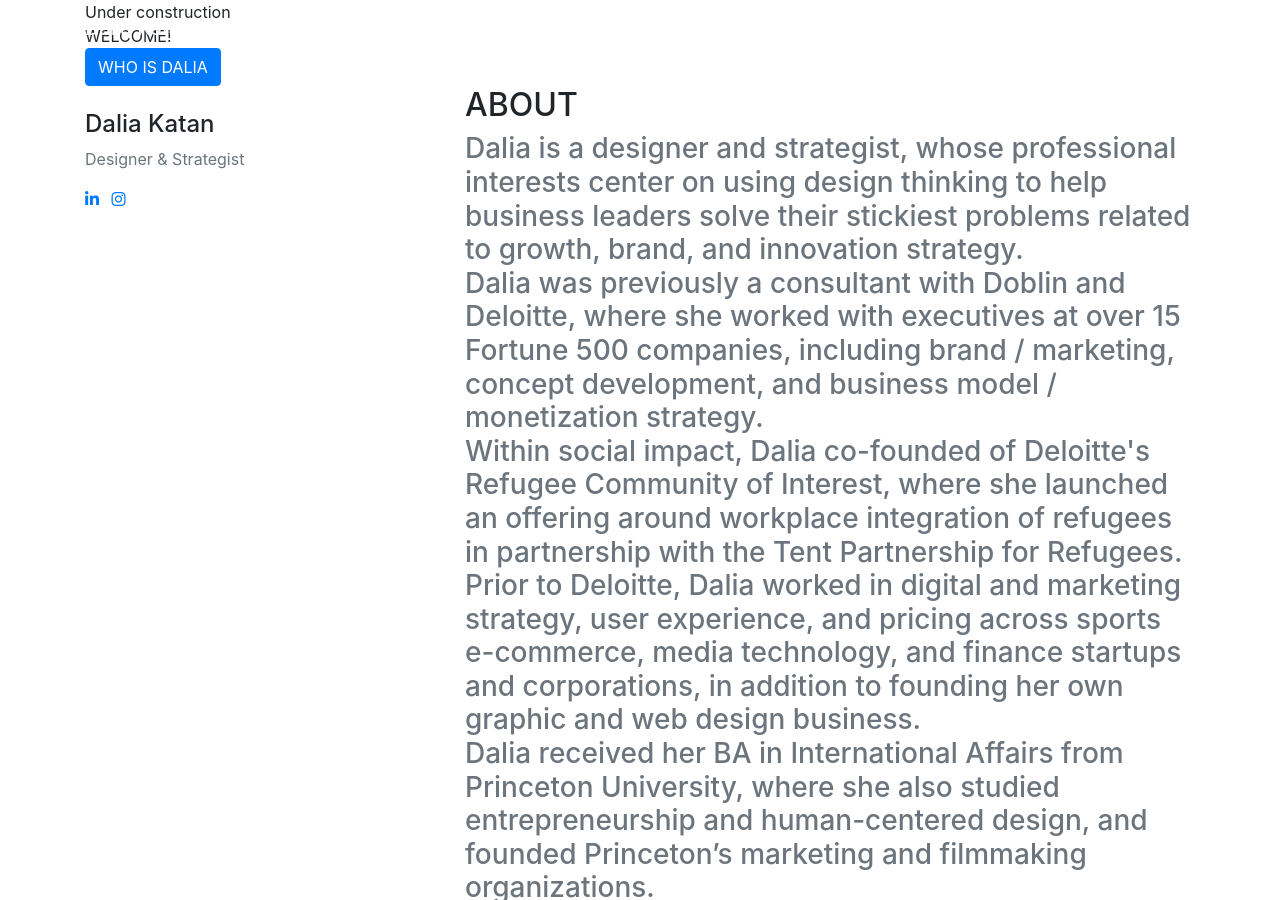
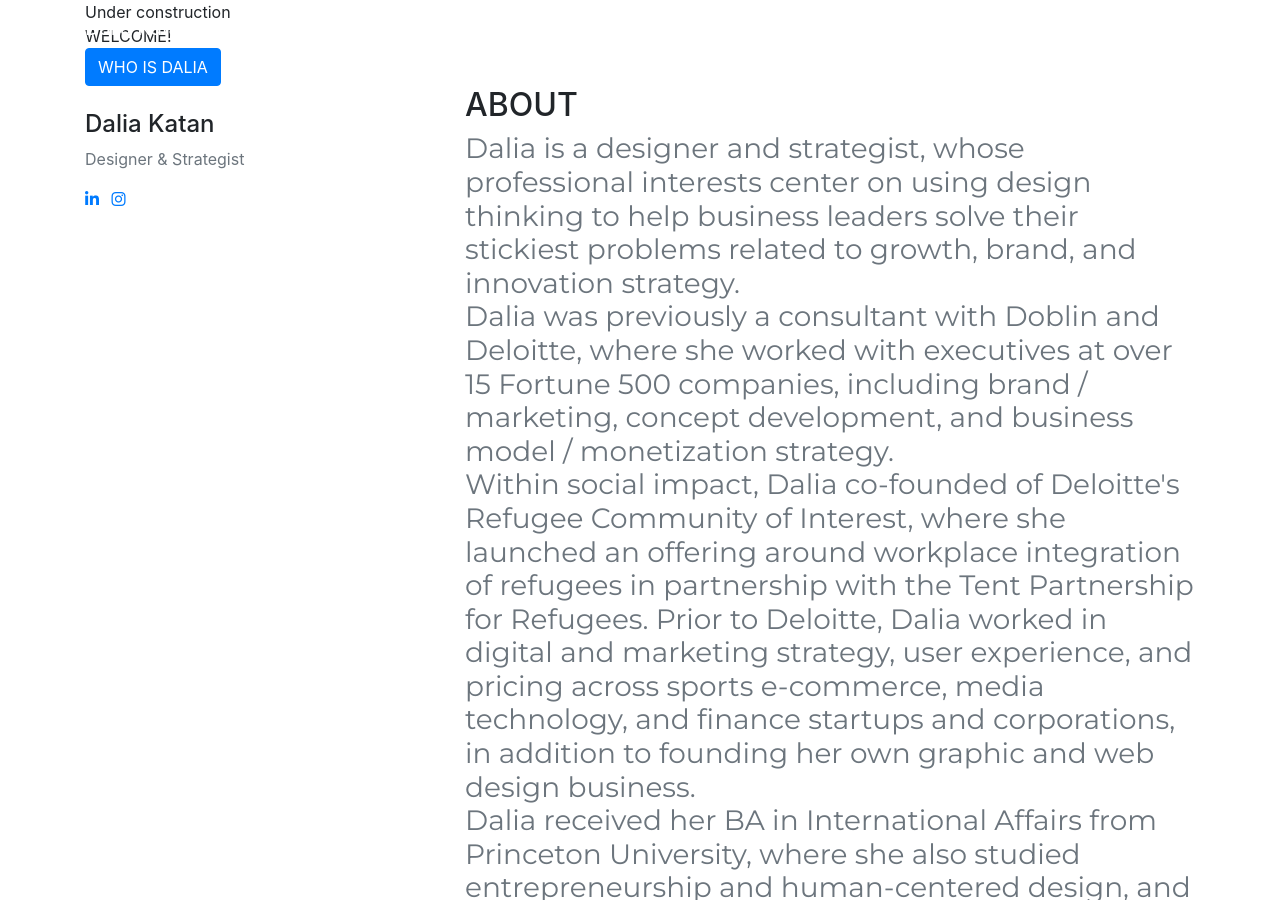
Before and after one commit to dalkat/dalkat.github.io, a Jekyll site: the page built from index.md, in a window 1280 px wide and 900 px high. Built offline with Jekyll 4.4.1, drawn with Linux system fonts in a browser that asks for light colours; nearby versions of some CDN libraries; some web fonts are replaced; library files that are not in the unit come from our copies.

Commit message:
about font

```diff
--- a/_layouts/home.html
+++ b/_layouts/home.html
@@ -17,11 +17,10 @@ layout: default
       </div>
     </header>
 
-   <!-- About -->
+   <!-- About & Team-->
     <section id="about">
       <div class="container">
         <div class="row">
-  <!-- Team -->
           {%- for member in site.data.home.team.members -%}
           {% assign ws = '' %}
           <div class="col-sm-4">
@@ -46,7 +45,7 @@ layout: default
         {% assign ws = '' %}
           <div class="col-sm-8 text-left">
             <h2 class="section-heading text-uppercase">{{ site.data.home.about.heading }}</h2>
-            <h3 class="section-subheading text-muted">{{ site.data.home.about.subheading  }}</h3>
+            <h3 class="section-subheading text-muted" style="font-family:'Montserrat', 'Helvetica Neue', Helvetica, Arial, sans-serif;">{{ site.data.home.about.subheading  }}</h3>
           </div>
         </div>
 
```
